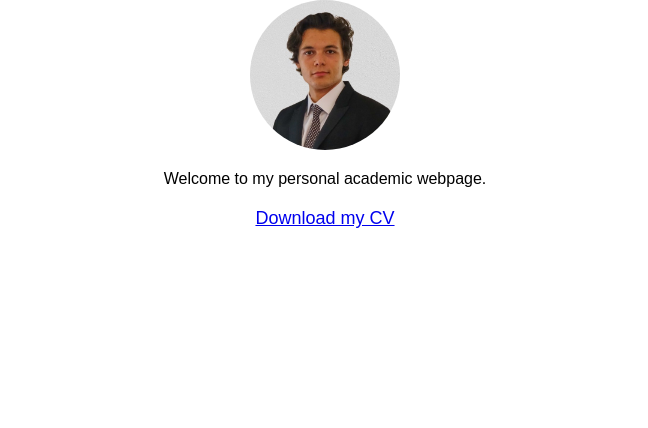
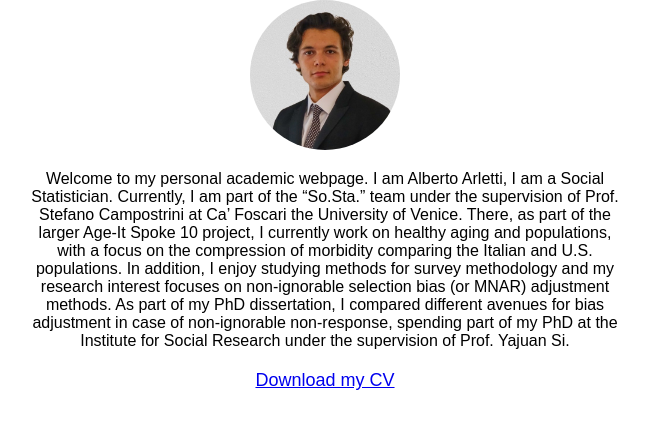
Before and after one commit to alberto-arletti/alberto-arletti, a plain HTML site: page index.html in a window 1280 px wide. Shown: the part 98-526 px from the top of the page, without its empty margins (315-963 px from the left). Drawn offline with Linux system fonts and the light colour scheme.

Commit message:
description

```diff
--- a/index.html
+++ b/index.html
@@ -24,7 +24,8 @@
 <body>
   <h1>Alberto Arletti</h1>
   <img src="photo.jpeg" alt="My Photo">
-  <p>Welcome to my personal academic webpage.</p>
+  <p>Welcome to my personal academic webpage. I am Alberto Arletti, I am a Social Statistician. Currently, I am part of the “So.Sta.” team under the supervision of Prof. Stefano Campostrini at Ca’ Foscari the University of Venice. There, as part of the larger Age-It Spoke 10 project, I currently work on healthy aging and populations, with a focus on the compression of morbidity comparing the Italian and U.S. populations.
+In addition, I enjoy studying methods for survey methodology and my research interest focuses on non-ignorable selection bias (or MNAR) adjustment methods. As part of my PhD dissertation, I compared different avenues for bias adjustment in case of non-ignorable non-response, spending part of my PhD at the Institute for Social Research under the supervision of Prof. Yajuan Si. </p>
   <a href="Personal_CV.pdf" target="_blank">Download my CV</a>
 </body>
 </html>
```
Also changed, not shown: 1 other file.
